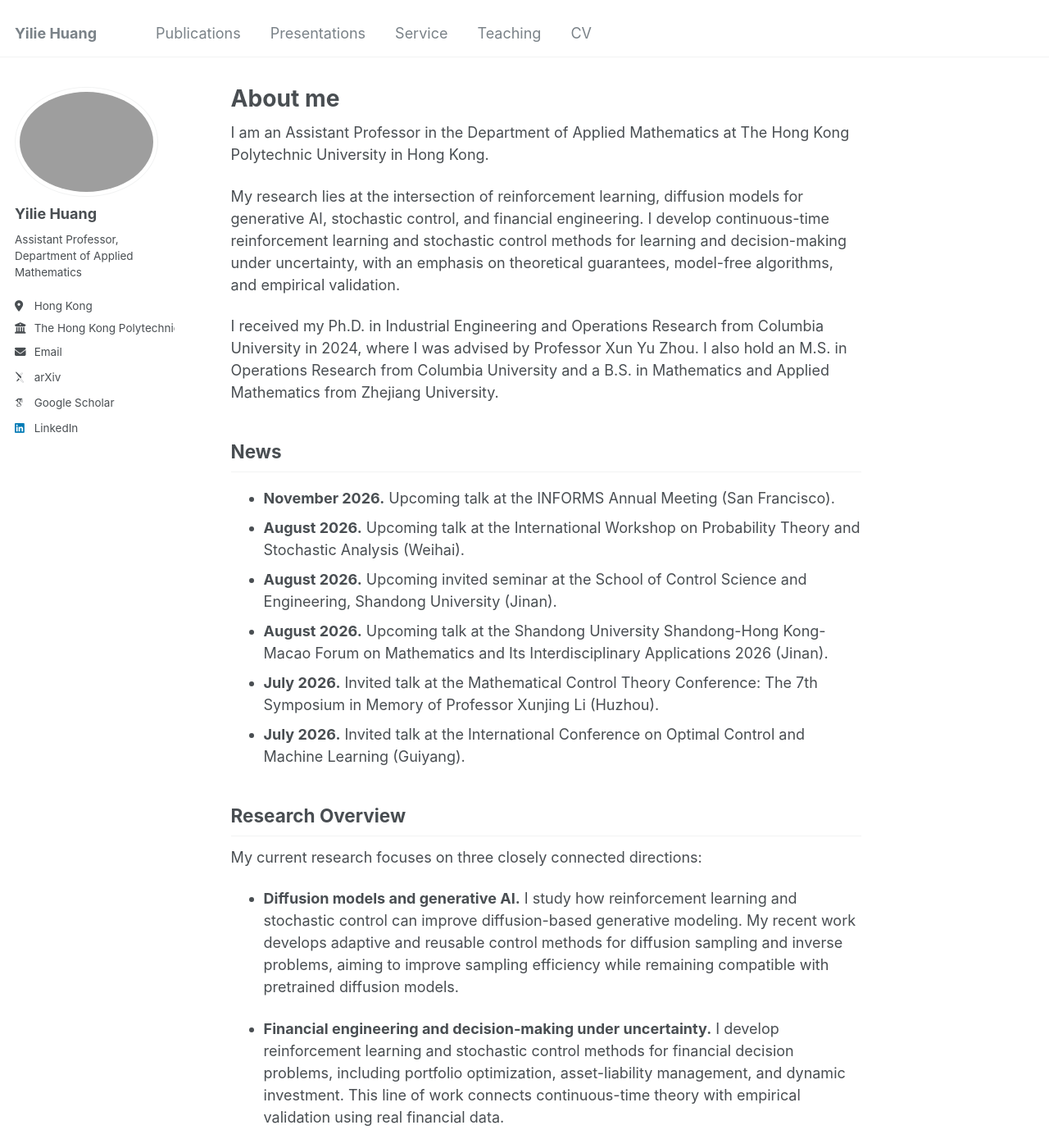
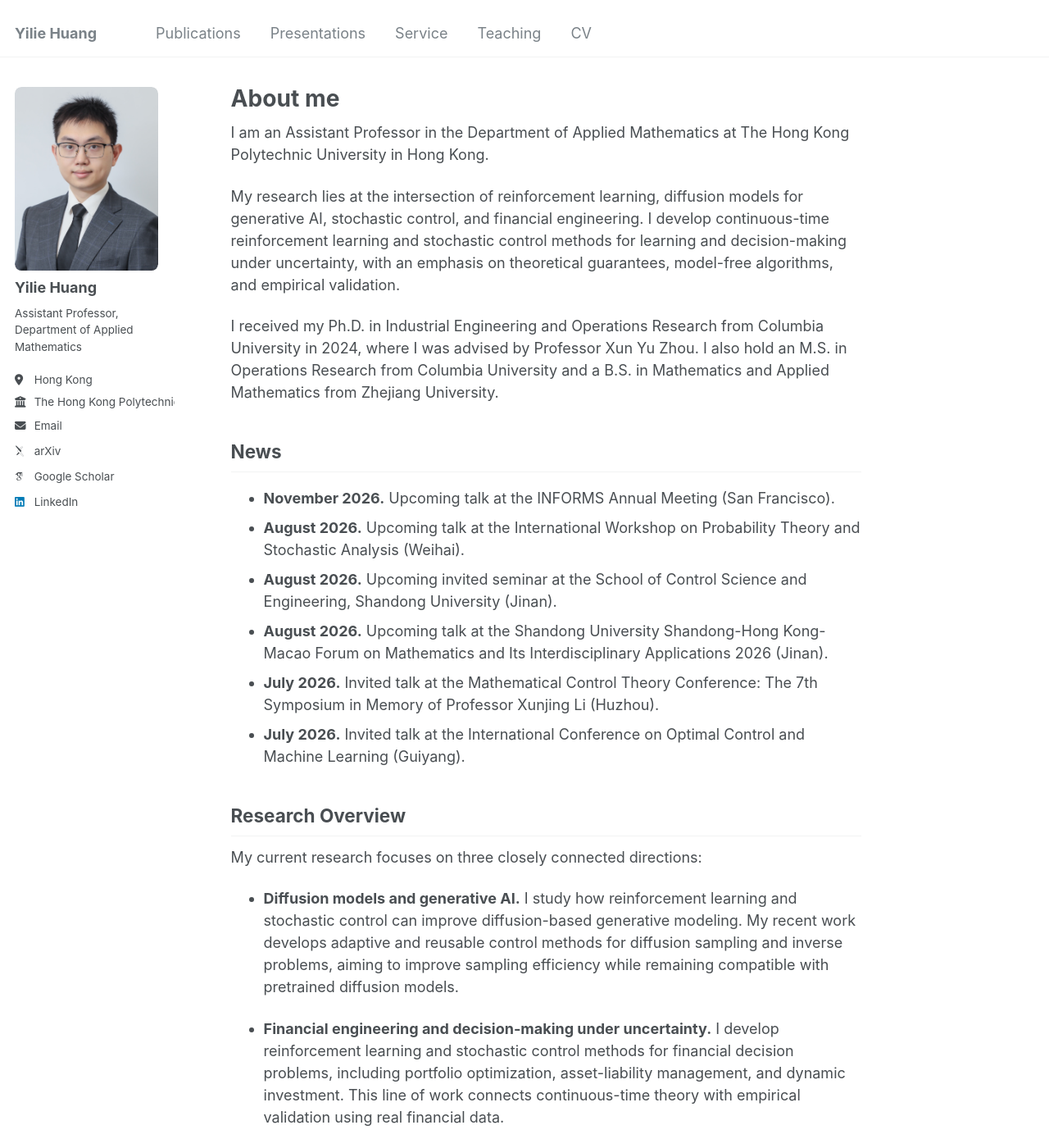
Before and after one commit to yiliehuang/yiliehuang.github.io, a Jekyll site: the page built from _pages/about.md, in a window 1280 px wide and 1400 px high. Shown: the whole window at 82% size. Built offline with Jekyll 4.4.1, drawn with Linux system fonts in a browser that asks for light colours; some web fonts are replaced.

Commit message:
Update profile avatar

```diff
--- a/_config.yml
+++ b/_config.yml
@@ -21,7 +21,7 @@ repository: "academicpages/academicpages.github.io"
 #               Additional customization can be done by editing /_includes/author-profile.html
 author:
   # Biographic information
-  avatar           : "1.jpg"
+  avatar           : "ama-profile.jpg"
   name             : "Yilie Huang"
   pronouns         : # example: "He/Him"
   bio              : "Assistant Professor, Department of Applied Mathematics"
--- a/_includes/base_path
+++ b/_includes/base_path
@@ -1,5 +1,6 @@
 {% if site.url %}
   {% assign base_path = site.url | append: site.baseurl %}
+  {% assign base_path = base_path | replace: "http://localhost:4000", "http://127.0.0.1:4000" %}
 {% else %}
   {% assign base_path = site.github.url %}
 {% endif %}
--- a/_sass/_sidebar.scss
+++ b/_sass/_sidebar.scss
@@ -90,12 +90,14 @@
   }
 
   img {
+    display: block;
     max-width: 175px;
-    border-radius: 50%;
+    border-radius: 8px;
+    clip-path: inset(0 round 8px);
 
     @include breakpoint($large) {
-      padding: 5px;
-      border: 1px solid $border-color;
+      padding: 0;
+      border: 0;
     }
   }
 }
```
Also changed, not shown: images/ama-profile.jpg (added).
